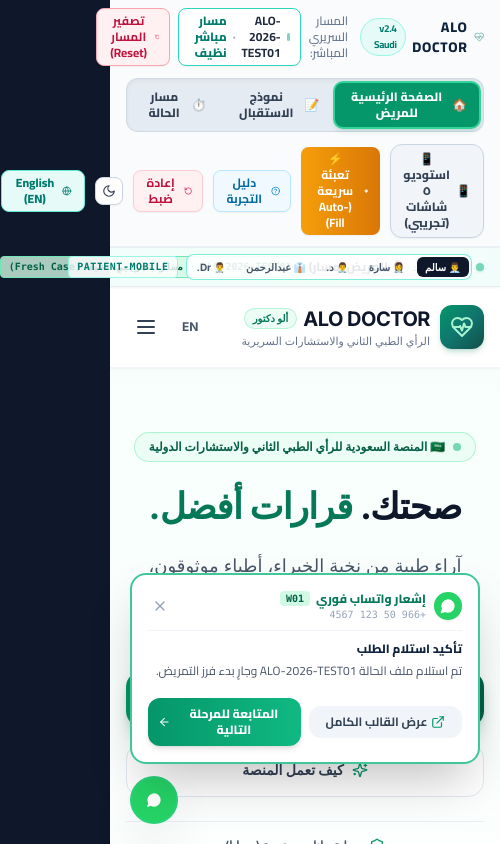
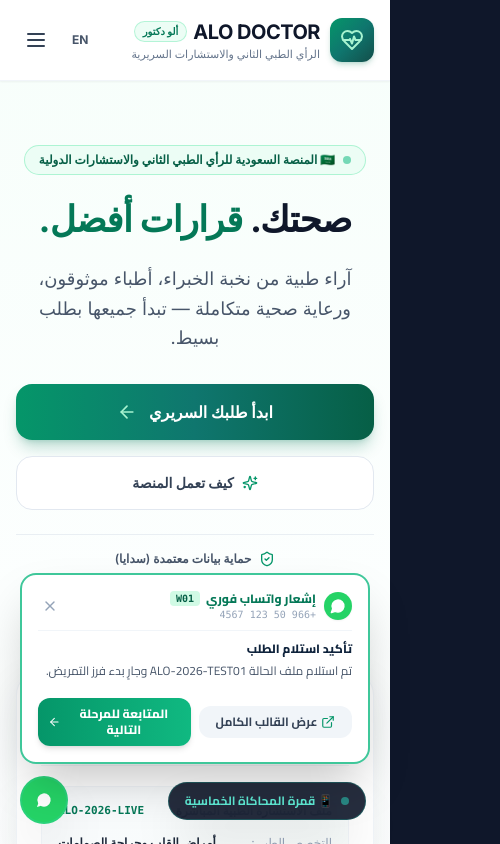
Before and after one commit to kathirvelmurugan/nov-ad, a React (Vite) app: page / in a window 390 px wide. Shown: the top 844 px of the page, 500 px wide, since content can reach past the window. Built offline with nearby package versions, Linux system fonts and the light colour scheme.

Commit message:
feat(landing): unmount TopProfileSwitcher on pure patient landing view for pristine mobile responsiveness

```diff
--- a/src/App.tsx
+++ b/src/App.tsx
@@ -753,6 +753,7 @@ export const App: React.FC = () => {
   };
 
   const isAr = lang === 'ar';
+  const isPureLandingPage = activePersona.code === 'P' && patientSubView === 'landing' && viewMode !== 'studio';
 
   return (
     <div
@@ -762,7 +763,8 @@ export const App: React.FC = () => {
       dir={isAr ? 'rtl' : 'ltr'}
       lang={lang}
     >
-      {/* 1. Top Utility Ribbon & Persona Switcher */}
+      {/* 1. Top Utility Ribbon & Persona Switcher (Hidden on Pure Landing Page for Pristine Mobile UX) */}
+      {!isPureLandingPage && (
         <TopProfileSwitcher
           activePersona={activePersona}
           onSelectPersona={handleSelectPersona}
@@ -786,6 +788,20 @@ export const App: React.FC = () => {
           patientSubView={patientSubView}
           onSelectPatientSubView={handleSelectPatientSubView}
         />
+      )}
+
+      {/* Floating Demo Cockpit Badge (Unobtrusive access for internal evaluators & testers on Landing Page) */}
+      {isPureLandingPage && (
+        <button
+          type="button"
+          onClick={handleStartCaseToCockpit}
+          className="fixed bottom-6 start-6 z-50 inline-flex items-center gap-2 px-4 py-2.5 bg-slate-900/90 hover:bg-slate-900 text-teal-300 hover:text-white rounded-full shadow-2xl border border-teal-500/30 backdrop-blur-md text-xs font-bold transition-all hover:scale-105 active:scale-95 cursor-pointer"
+          title={isAr ? 'الانتقال إلى قمرة المحاكاة الخماسية (Demo Cockpit)' : 'Open 5-Role Demo Cockpit'}
+        >
+          <span className="w-2 h-2 rounded-full bg-teal-400 animate-pulse" />
+          <span>{isAr ? '📱 قمرة المحاكاة الخماسية' : '📱 5-Role Demo Cockpit'}</span>
+        </button>
+      )}
 
       {viewMode === 'studio' ? (
         <FiveDeviceCockpitView
```
Lines whose indentation alone changed are shown as unchanged.
